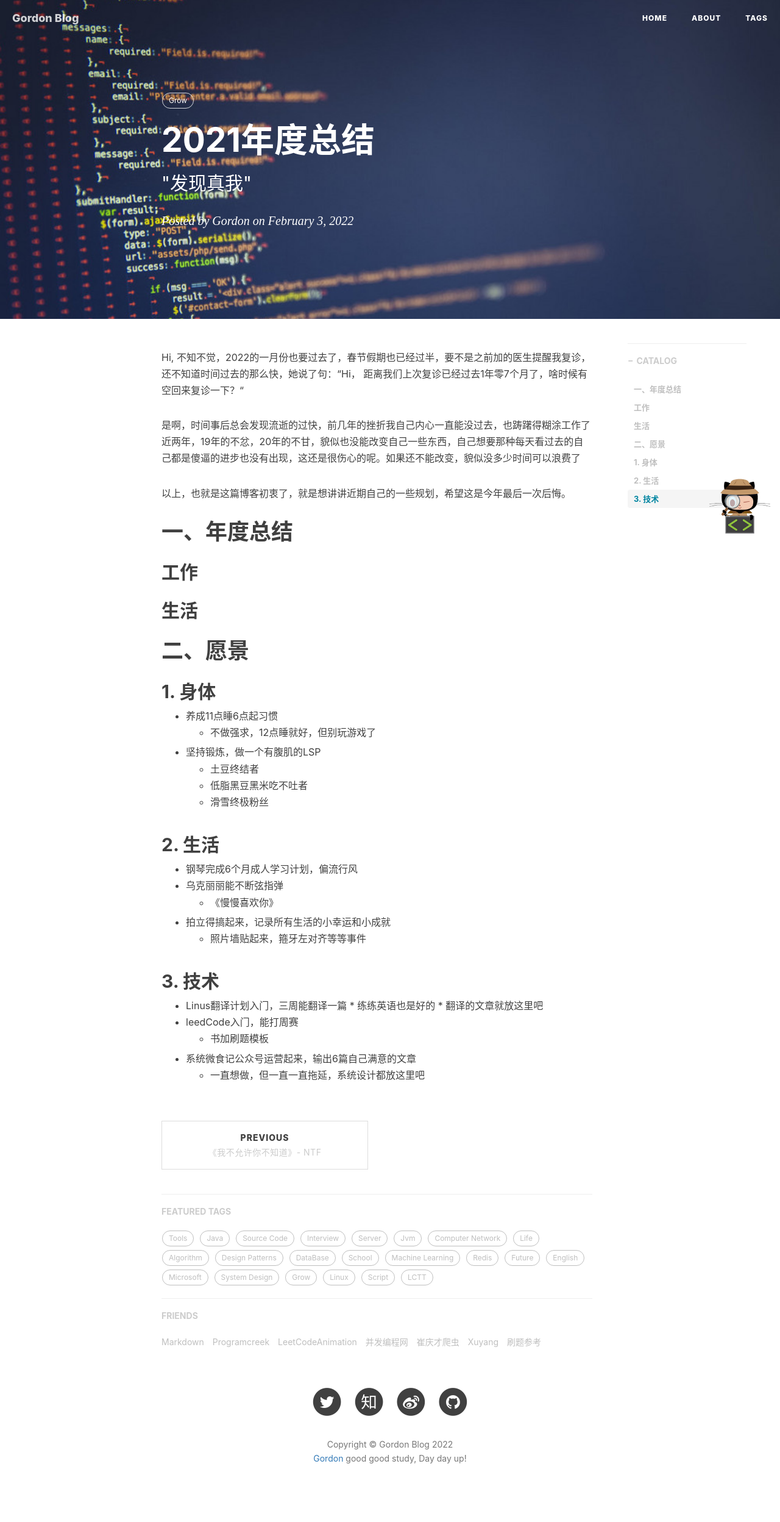
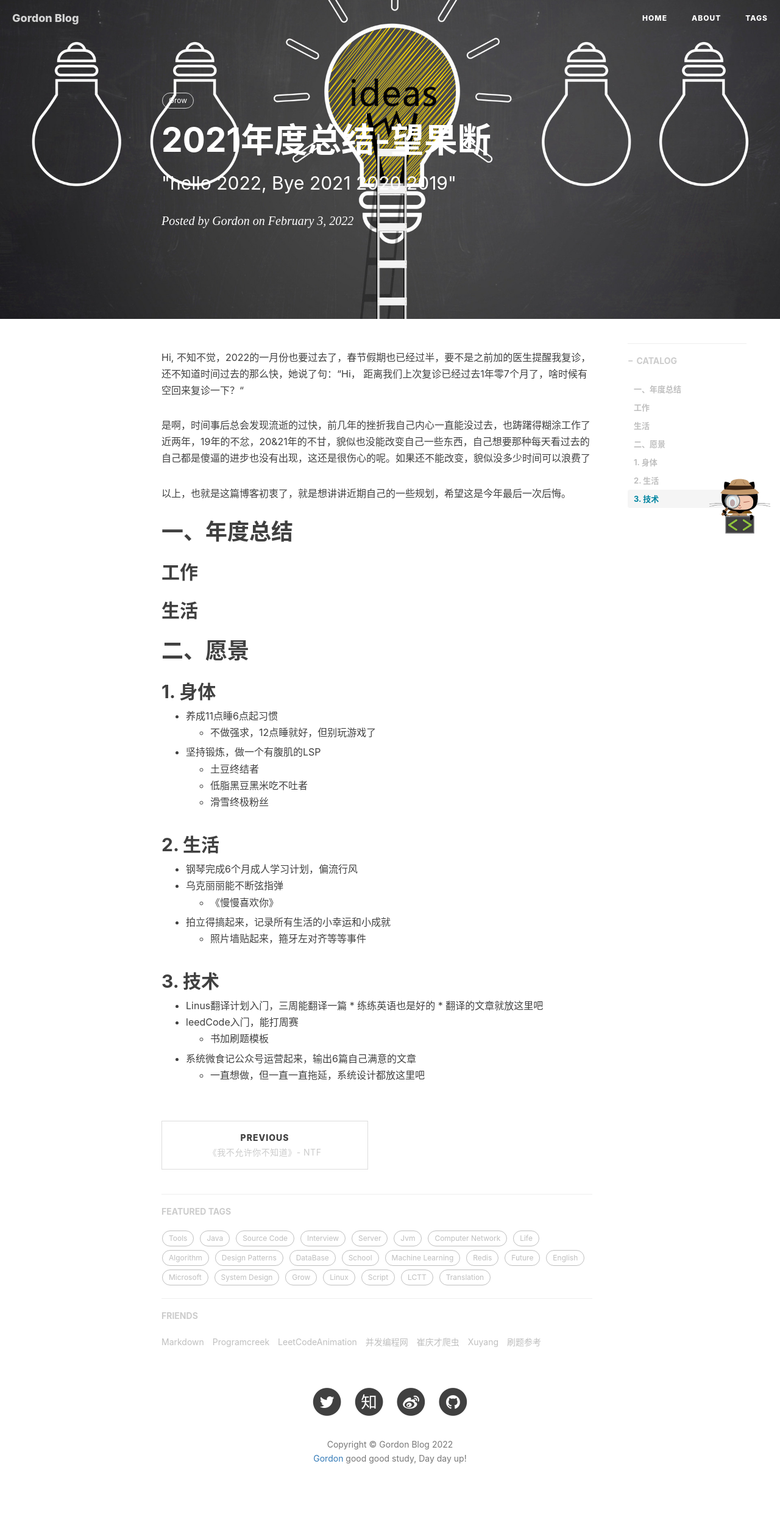
Before and after one commit to Gordon-Deng/Gordon-Deng.github.io, a Jekyll site: the page built from _posts/2022-02-03-关于2021.markdown, in a window 1280 px wide. Shown: the whole page at 61% size. Built offline with Jekyll 4.4.1, drawn with Linux system fonts in a browser that asks for light colours; nearby versions of some CDN libraries; comment, search, counter and statistics services are not loaded.

Commit message:
2022-02-03-关于2021

```diff
--- a/_posts/2021-06-22-边缘计算.markdown
+++ b/_posts/2021-06-22-边缘计算.markdown
@@ -1,11 +1,12 @@
 ---
 layout:     post
-title:      "边缘计算"
-subtitle:   "\"Linux翻译计划冲冲冲\""
+title:      "翻译计划 -《边缘计算》"
+subtitle:   "\"Linux翻译计划-LCTT-第一期\""
 date:       2021-06-22 5:00:00
 author:     "Gordon"
 header-img: "img/in-post/2020-03-01-java11/java11-bg.jpg"
 catalog: true
 tags:
     - LCTT
+    - Translation
 ---
--- a/_posts/2022-01-31-关于行动力.markdown
+++ b/_posts/2022-02-03-关于2021.markdown
@@ -1,10 +1,10 @@
 ---
 layout:     post
-title:      "2021年度总结"
-subtitle:   "\"发现真我\""
+title:      "2021年度总结-望果断"
+subtitle:   "\"hello 2022, Bye 2021 2020 2019\""
 date:       2022-02-03 5:00:00
 author:     "Gordon"
-header-img: "img/in-post/2020-03-01-java11/java11-bg.jpg"
+header-img: "img/in-post/2022-02-03-关于2021/about2021.jpg"
 catalog: true
 tags:
     - Grow
@@ -12,7 +12,7 @@ tags:
 
 Hi, 不知不觉，2022的一月份也要过去了，春节假期也已经过半，要不是之前加的医生提醒我复诊，还不知道时间过去的那么快，她说了句：“Hi， 距离我们上次复诊已经过去1年零7个月了，啥时候有空回来复诊一下？“
 
-是啊，时间事后总会发现流逝的过快，前几年的挫折我自己内心一直能没过去，也踌躇得糊涂工作了近两年，19年的不忿，20年的不甘，貌似也没能改变自己一些东西，自己想要那种每天看过去的自己都是傻逼的进步也没有出现，这还是很伤心的呢。如果还不能改变，貌似没多少时间可以浪费了
+是啊，时间事后总会发现流逝的过快，前几年的挫折我自己内心一直能没过去，也踌躇得糊涂工作了近两年，19年的不忿，20&21年的不甘，貌似也没能改变自己一些东西，自己想要那种每天看过去的自己都是傻逼的进步也没有出现，这还是很伤心的呢。如果还不能改变，貌似没多少时间可以浪费了
 
 
 以上，也就是这篇博客初衷了，就是想讲讲近期自己的一些规划，希望这是今年最后一次后悔。
```
Also changed, not shown: img/in-post/2022-02-03-关于2021/about2021.jpg (added).
